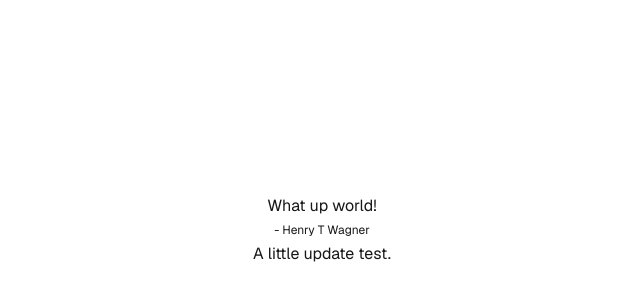
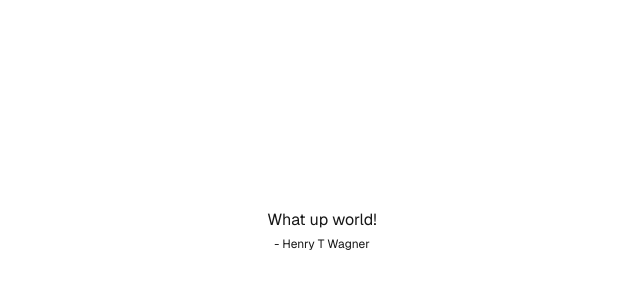
Before and after one commit to henrytwagner/henrytwagner.com, a Next.js app: page / in a window 1280 px wide. Shown: the part 170-470 px from the top of the page, without its empty margins (318-958 px from the left). Built offline with nearby package versions, Linux system fonts and the light colour scheme.

Commit message:
Test over

```diff
--- a/src/app/page.tsx
+++ b/src/app/page.tsx
@@ -6,8 +6,6 @@ export default function Home() {
       <main className="flex flex-col gap-1 items-center ">
         <p>What up world!</p>
         <p className="justify-items-center text-xs">- Henry T Wagner</p>
-
-        <p>A little update test.</p>
       </main>
     </div>
   );
```
